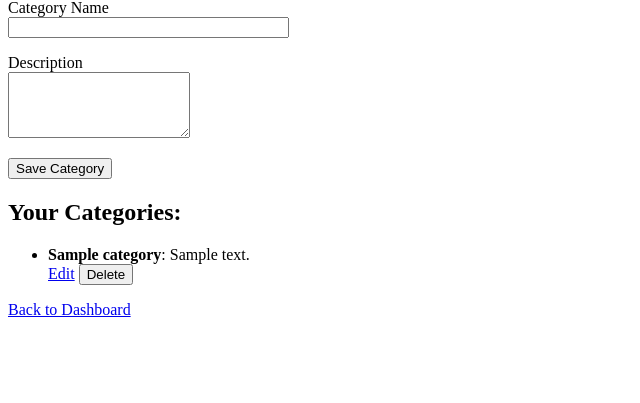
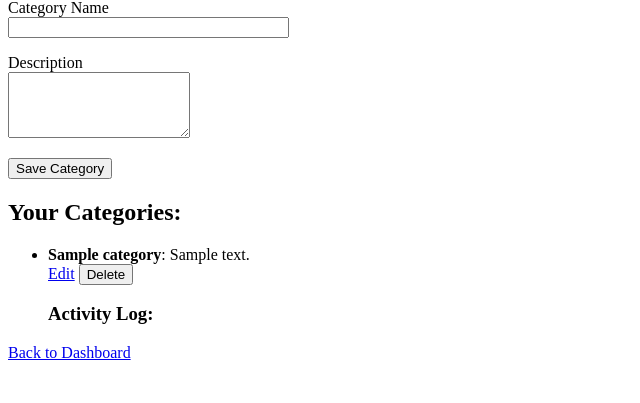
Before and after one commit to mafiaf/Project-management-tool, a Flask app: page /categories in a window 1280 px wide. Shown: the part 81-484 px from the top of the page, without its empty margins (0-640 px from the left). Run offline with Flask 3, Linux system fonts and the light colour scheme; a user stored in the database is signed in; tables that the repository leaves empty hold one stand-in row (values such as "Sample post").

Commit message:
added category change tracking

```diff
--- a/app/routes.py
+++ b/app/routes.py
@@ -381,19 +381,26 @@ def edit_category(category_id):
 
     form = CategoryForm(obj=category)
     if form.validate_on_submit():
+        # Track changes
+        changes = []
+        if category.name != form.name.data:
+            changes.append(f"Category name changed from '{category.name}' to '{form.name.data}'")
+        if category.description != form.description.data:
+            changes.append(f"Category description changed from '{category.description}' to '{form.description.data}'")
+
         # Update category data
-        old_name = category.name
         category.name = form.name.data
         category.description = form.description.data
         db.session.commit()
 
-        # Log activity for editing a category
-        activity = ActivityLog(
-            description=f"Category '{old_name}' updated to '{category.name}' by user {user_id}",
-            user_id=user_id,
-            task_id=None
-        )
-        db.session.add(activity)
+        # Log each change
+        for change in changes:
+            activity = ActivityLog(
+                description=change,
+                user_id=user_id,
+                category_id=category.id
+            )
+            db.session.add(activity)
         db.session.commit()
 
         flash('Category updated successfully!', 'success')
--- a/app/templates/categories.html
+++ b/app/templates/categories.html
@@ -47,6 +47,14 @@
                     <form action="{{ url_for('main.delete_category', category_id=category.id) }}" method="POST" style="display:inline;">
                         <button type="submit" class="btn btn-danger">Delete</button>
                     </form>
+
+                    <!-- Display activity log for the category -->
+                    <h3>Activity Log:</h3>
+                    <ul>
+                        {% for activity in category.activity_logs %}
+                            <li>{{ activity.timestamp }} - {{ activity.description }}</li>
+                        {% endfor %}
+                    </ul>
                 </li>
             {% endfor %}
         </ul>
@@ -54,6 +62,4 @@
         <p>You have no categories yet.</p>
     {% endif %}
 
-    <a href="{{ url_for('main.dashboard') }}" class="btn btn-secondary">Back to Dashboard</a>
-</body>
-</html>
+    <a href="{{ url_for('main.dashboard') }}" class="btn btn-secondary">Back to Dashboard
```
Also changed, not shown: instance/site.db.
